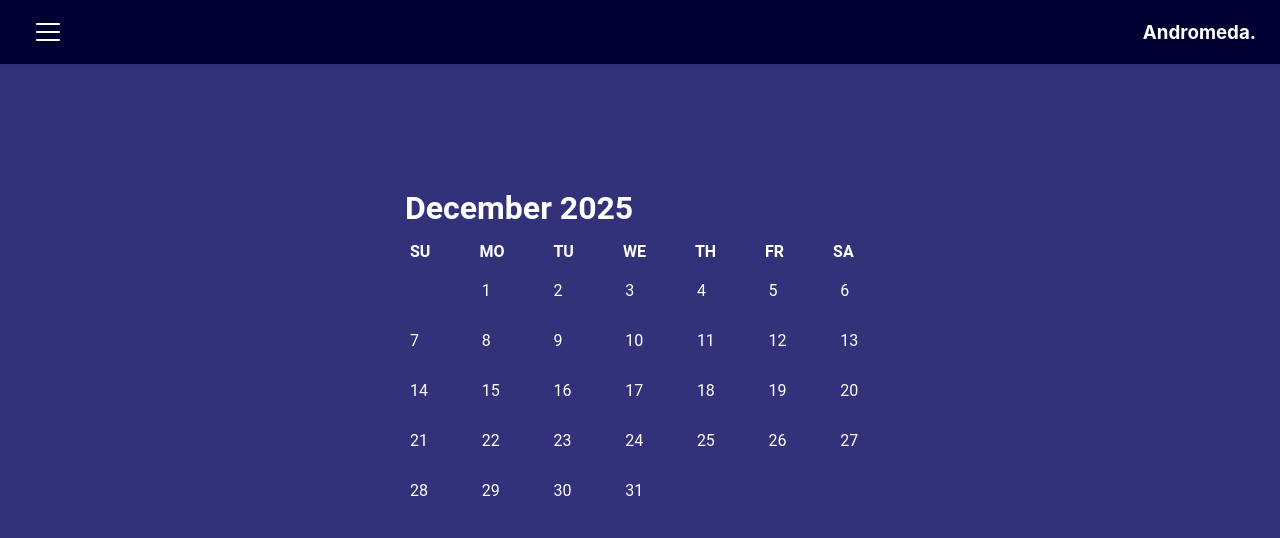
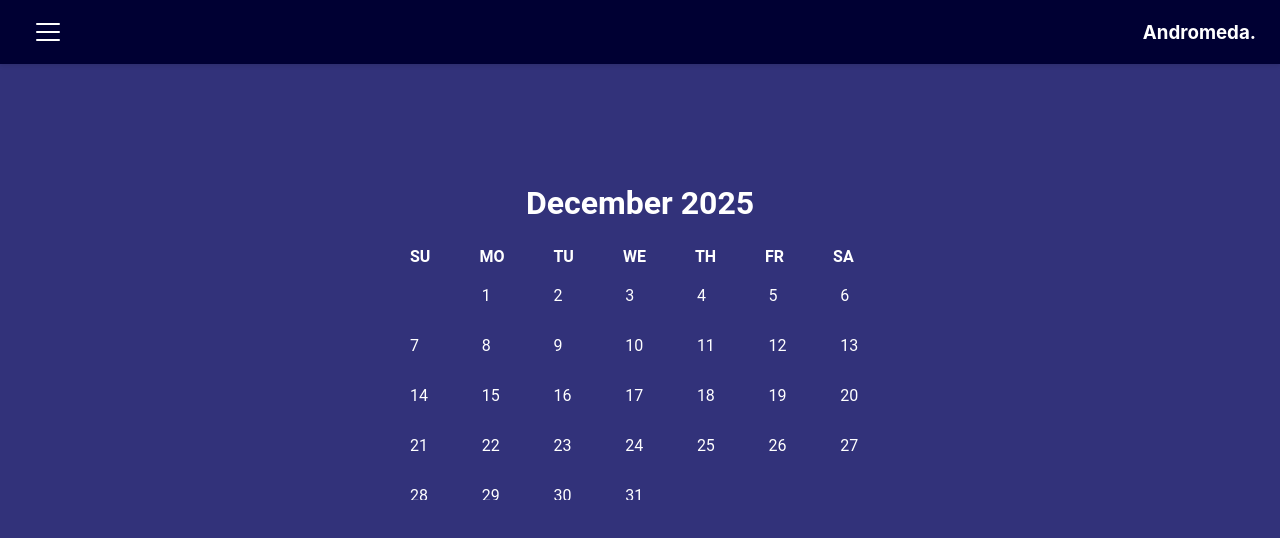
Before and after one commit to abk2191/organiser, a React (Vite) app: page /organiser/calendar in a window 1280 px wide. Shown: the top 538 px of the page. Built offline with nearby package versions, Linux system fonts and the light colour scheme.

Commit message:
Added new features

```diff
--- a/src/Calendar.jsx
+++ b/src/Calendar.jsx
@@ -141,11 +141,15 @@ function Calendar() {
     <>
       <div className="calendar-div-main">
         <div className="clndr-wrpr">
-          <h1
-            style={{ color: "white", marginLeft: "-5px", marginBottom: "15px" }}
-          >
-            {formatted}
-          </h1>
+          <div className="month-name">
+            <h1
+              style={{
+                color: "white",
+              }}
+            >
+              {formatted}
+            </h1>
+          </div>
           <div className="day-names-div">
             <p>SU</p>
             <p>MO</p>
--- a/src/index.css
+++ b/src/index.css
@@ -967,8 +967,19 @@ html {
   font-weight: bold;
 }
 
+.month-name {
+  display: flex;
+  align-items: center;
+  justify-content: center;
+  text-align: center;
+  margin-bottom: 25px;
+}
+
 /* ===== RESPONSIVE DESIGN ===== */
 @media (max-width: 768px) {
+  .brand-name {
+    margin-top: -20px;
+  }
   .week-dates {
     gap: 20px;
   }
```
